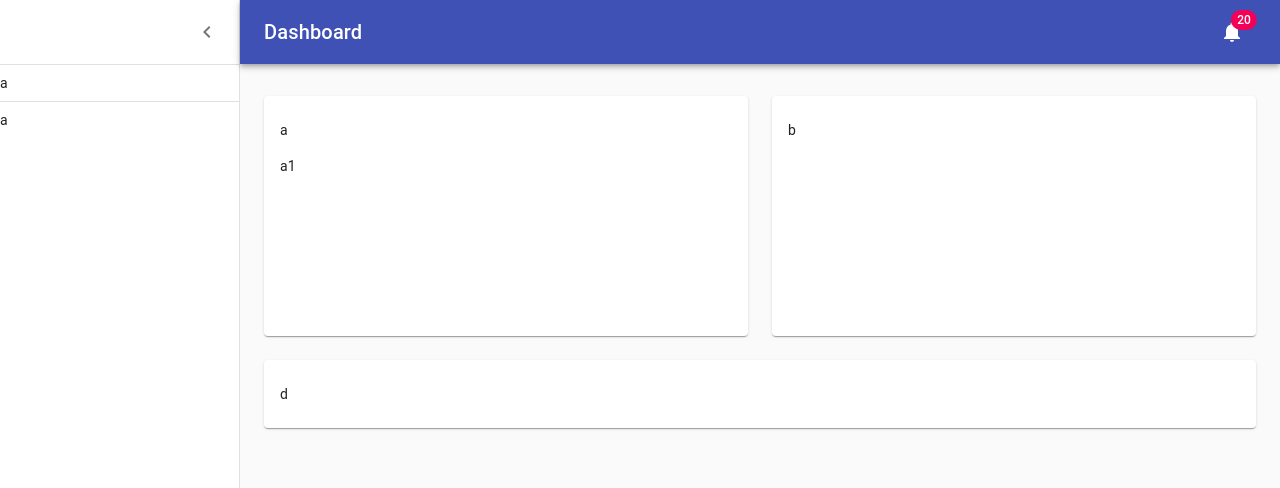
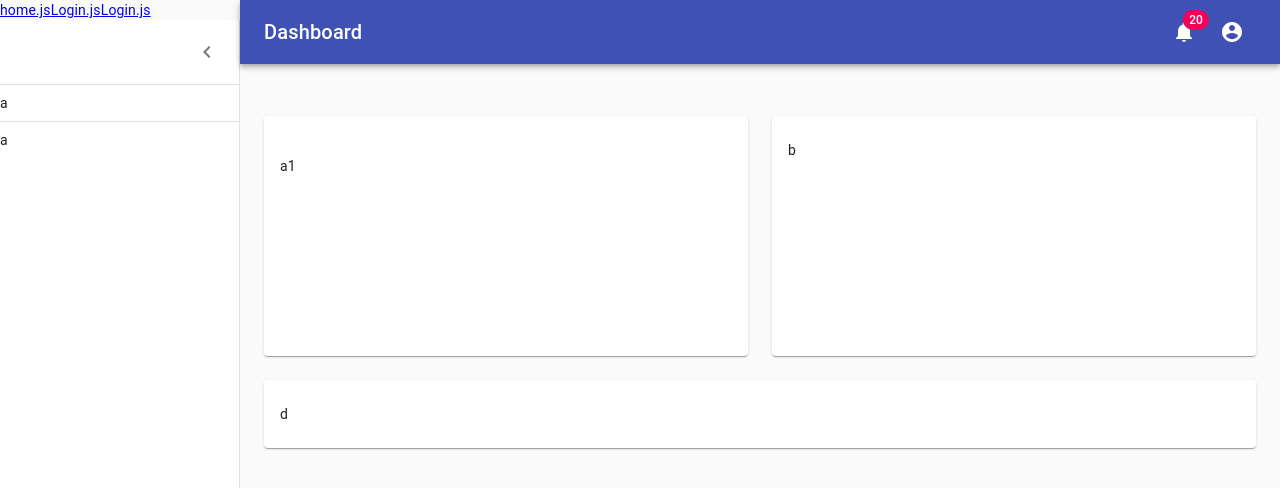
Before and after one commit to darmayasa221/auth-app, a React (Create React App) app: page / in a window 1280 px wide. Shown: the top 488 px of the page. Built offline with nearby package versions, Linux system fonts and the light colour scheme.

Commit message:
route all

```diff
--- a/package.json
+++ b/package.json
@@ -11,6 +11,7 @@
     "react": "^17.0.1",
     "react-dom": "^17.0.1",
     "react-hook-form": "^6.11.5",
+    "react-router-dom": "^5.2.0",
     "react-scripts": "4.0.1",
     "web-vitals": "^0.2.4"
   },
--- a/src/App.js
+++ b/src/App.js
@@ -1,14 +1,22 @@
 
+import { BrowserRouter as Router, Route, Switch, Link } from 'react-router-dom';
 import './App.css';
 import Home from './component/Home/Home';
-// import Login from './container/Login/Login';
-// import Signup from './container/Signup/Signup';
-
+import Login from './container/Login/Login';
+import Signup from './container/Signup/Signup';
 function App() {
   return (
-    // <Login />
-    // <Signup/>
-    <Home/>
+    <Router>
+      <Link to='/'>home.js</Link>
+      <Link to='/login'>Login.js</Link>
+      <Link to='/signup'>Login.js</Link>
+      <br/>
+      <Switch>
+      <Route  path="/" exact component={Home}/>
+      <Route  path="/login" exact component={Login}/>
+      <Route  path="/signup" exact component={Signup}/>
+      </Switch>
+     </Router>
   );
 }
 
--- a/src/component/Home/Home.js
+++ b/src/component/Home/Home.js
@@ -17,6 +17,11 @@ import Paper from '@material-ui/core/Paper';
 import MenuIcon from '@material-ui/icons/Menu';
 import ChevronLeftIcon from '@material-ui/icons/ChevronLeft';
 import NotificationsIcon from '@material-ui/icons/Notifications';
+import AccountCircleIcon from '@material-ui/icons/AccountCircle';
+
+
+
+
 
 const drawerWidth = 240;
 
@@ -132,6 +137,9 @@ export default function Home (){
               <NotificationsIcon />
             </Badge>
           </IconButton>
+          <IconButton color="inherit">
+         <AccountCircleIcon/>
+          </IconButton>
         </Toolbar>
       </AppBar>
       <Drawer
@@ -158,7 +166,8 @@ export default function Home (){
 
             <Grid item xs={12} md={6} lg={6}>
               <Paper className={fixedHeightPaper}>
-              <List>a</List>
+              <List>
+              </List>
               <List>a1</List>
               </Paper>
             </Grid>
```
Also changed, not shown: 2 other files (tests, documents, lock files or other folders).
